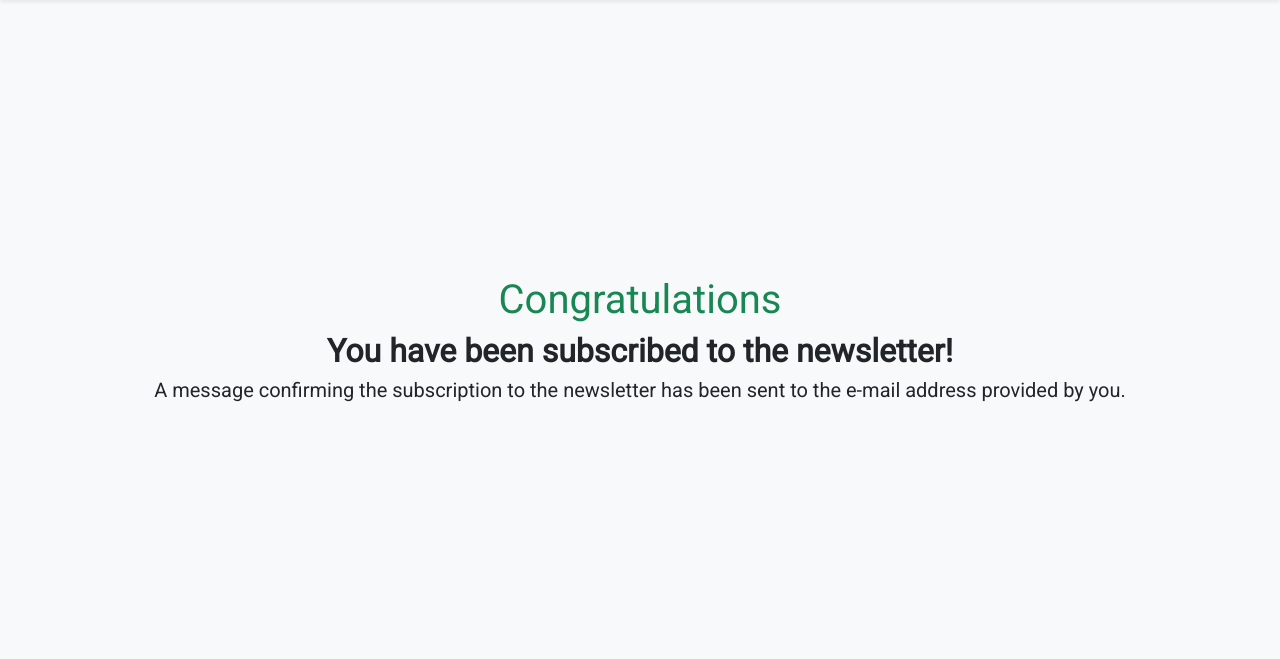
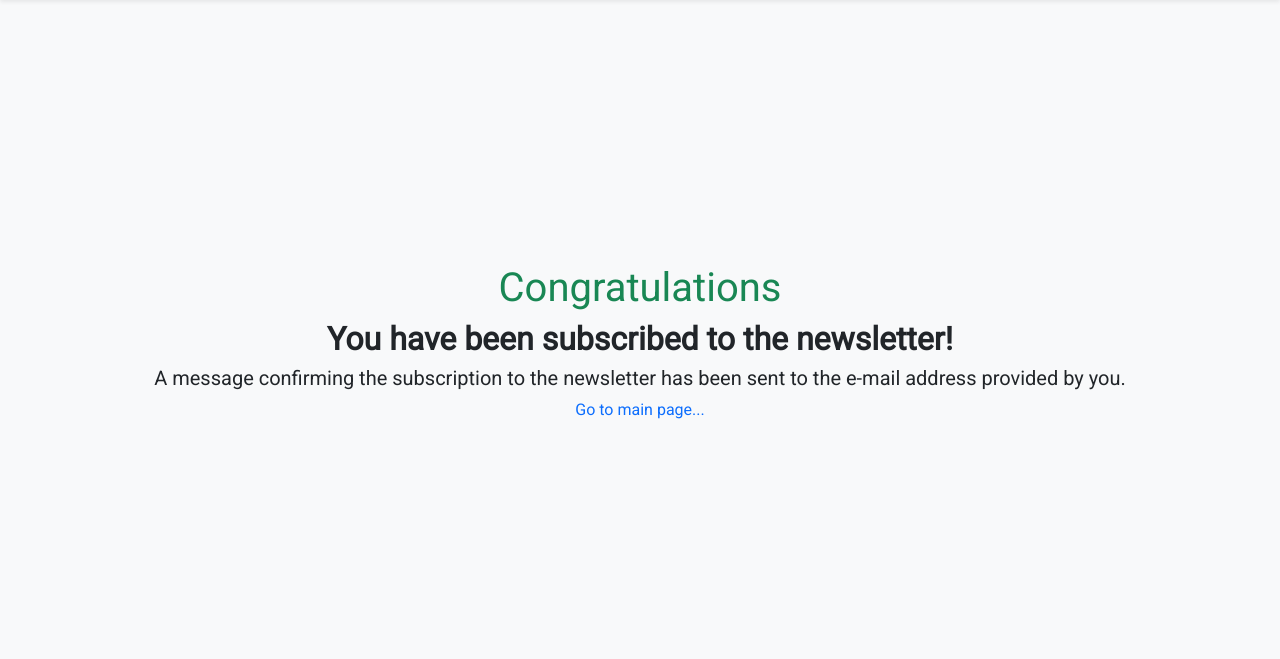
Before and after one commit to UltiPro/Space-Share, a Django app: template SpaceShare/Blog/templates/Blog/newsletter.html in a window 1280 px wide. Shown: the part 57-716 px from the top of the page. Run offline with Django 4.2, Linux system fonts and the light colour scheme; the template is opened without the code that fills it, so the values that code supplies are empty.

Commit message:
Add redirect for newsletter success

```diff
--- a/SpaceShare/Blog/templates/Blog/newsletter.html
+++ b/SpaceShare/Blog/templates/Blog/newsletter.html
@@ -12,6 +12,7 @@
                 <h1 class="text-success">Congratulations</h1>
                 <h2 class="fw-bolder">You have been subscribed to the newsletter!</h2>
                 <h3 class="lead">A message confirming the subscription to the newsletter has been sent to the e-mail address provided by you.</h3>
+                <a href="{% url 'index' %}" class="link-primary text-decoration-none">Go to main page...</a>
             </div>
         </div>
     </div>
```
